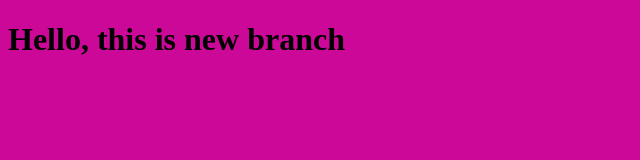
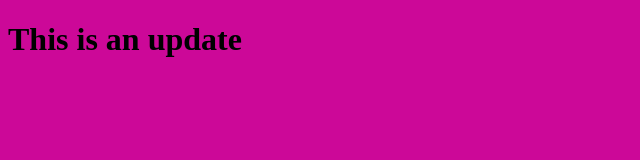
Before and after one commit to mahmoudsayedeid/myproject, a plain HTML site: page index.html in a window 1280 px wide. Shown: the whole page, without its empty margins (0-640 px from the left). Drawn offline with Linux system fonts and the light colour scheme.

Commit message:
edit the html file

```diff
--- a/index.html
+++ b/index.html
@@ -7,7 +7,7 @@
     <link rel="stylesheet" href="style.css" >
 </head>
 <body>
-    <h1>Hello, this is new branch</h1>
+    <h1>This is an update</h1>
     <script src="app.js"></script>
 </body>
 </html>
```
